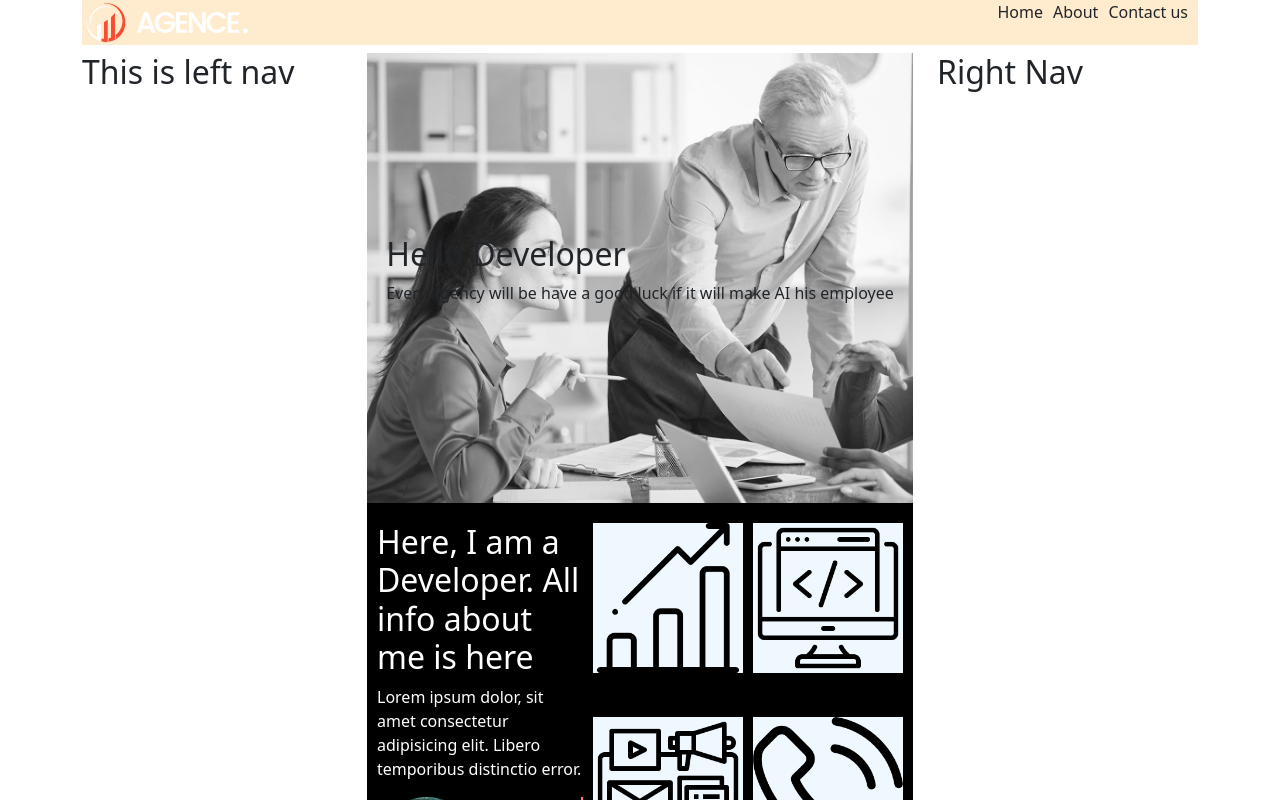
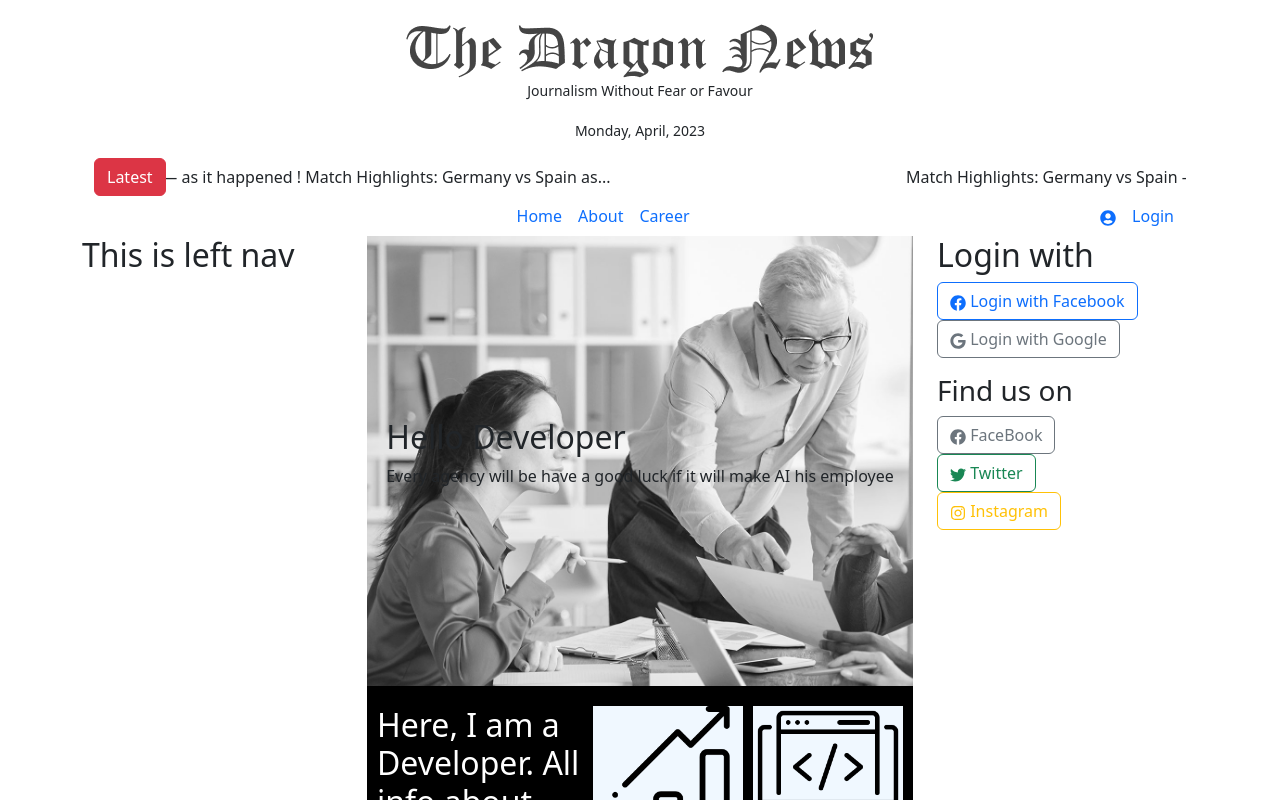
Before and after one commit to Himlaoy/happy-raw-css, a React (Vite) app: page / in a window 1280 px wide. Shown: the top 800 px of the page. Built offline with nearby package versions, Linux system fonts and the light colour scheme.

Commit message:
Qzone done

```diff
--- a/package.json
+++ b/package.json
@@ -11,9 +11,12 @@
   },
   "dependencies": {
     "bootstrap": "^5.2.3",
+    "moment": "^2.29.4",
     "react": "^18.2.0",
     "react-bootstrap": "^2.7.4",
     "react-dom": "^18.2.0",
+    "react-fast-marquee": "^1.5.0",
+    "react-icons": "^4.8.0",
     "react-router-dom": "^6.10.0"
   },
   "devDependencies": {
--- a/src/Page/Header/Header.jsx
+++ b/src/Page/Header/Header.jsx
@@ -1,10 +1,56 @@
 import React from 'react';
-import logo from '/logo/logo.png'
+import logo from '/news/logo.png'
+import moment from 'moment';
+import { Button, Container, Nav, Navbar } from 'react-bootstrap';
+import Marquee from "react-fast-marquee";
+import { Link } from 'react-router-dom';
+import { FaBeer, FaUserCircle } from 'react-icons/fa';
+
 
 const Header = () => {
     return (
-        <div>
-            <header className='head'>
+        <Container>
+            <div className='text-center mt-4'>
+                <img src={logo} alt="" />
+                <p><small>Journalism Without Fear or Favour</small></p>
+                <p><small>{moment().format("dddd, MMMM, YYYY")}</small></p>
+                <div className='d-flex mt-3'>
+                    <Button variant='danger'>Latest</Button>
+                    <Marquee>Match Highlights: Germany vs Spain — as it happened   !   Match Highlights: Germany vs Spain as...</Marquee>
+
+                </div>
+            </div>
+            <Navbar bg="white" expand="lg">
+                <Container>
+                    <Navbar.Toggle aria-controls="basic-navbar-nav" />
+                    <Navbar.Collapse id="basic-navbar-nav text-decoration-none">
+                        <Nav className="mx-auto text-decoration-none gap-3 ">
+                            <Link style={{textDecoration:'none'}}  to="/">Home</Link>
+                            <Link style={{textDecoration:'none'}} >About</Link>
+                            <Link style={{textDecoration:'none'}} >Career</Link>
+                        </Nav>
+                        <Nav className='gap-3 text-decoration-none' >
+                            <Link style={{textDecoration:'none'}}><FaUserCircle></FaUserCircle></Link>
+                            <Link style={{textDecoration:'none'}} to="/login">Login</Link>
+                        </Nav>
+                    </Navbar.Collapse>
+
+                </Container>
+            </Navbar>
+            <div>
+
+            </div>
+        </Container>
+
+    );
+};
+
+export default Header;
+
+
+
+
+{/* <header className='head'>
                 <img src={logo} alt="" />
                 <div>
                     <ul className='items'>
@@ -14,10 +60,4 @@ const Header = () => {
                     </ul>
                 </div>
             </header>
-            <h3></h3>
-        </div>
-
-    );
-};
-
-export default Header;
+            <h3></h3> */}
--- a/src/Page/Header.jsx
+++ b/src/Page/Qzone/Qzone.jsx
@@ -1,11 +1,11 @@
 import React from 'react';
 
-const Header = () => {
+const Qzone = () => {
     return (
         <div>
-            <h2>This is header</h2>
+
         </div>
     );
 };
 
-export default Header;
+export default Qzone;
--- a/src/Page/RightNav/RightNav.jsx
+++ b/src/Page/RightNav/RightNav.jsx
@@ -1,9 +1,20 @@
 import React from 'react';
+import { Button } from 'react-bootstrap';
+import { FaFacebook, FaGoogle, FaInstagram, FaTwitter } from 'react-icons/fa';
 
 const RightNav = () => {
     return (
         <div>
-            <h2>Right Nav</h2>
+            <h2>Login with</h2>
+            <Button variant="outline-primary"><FaFacebook></FaFacebook> Login with Facebook</Button>
+            <br />
+            <Button variant="outline-secondary"><FaGoogle></FaGoogle> Login with Google</Button>
+            <h3 className='mt-3'>Find us on </h3>
+            <Button variant="outline-secondary"><FaFacebook></FaFacebook> FaceBook</Button>
+            <br />
+            <Button variant="outline-success"><FaTwitter></FaTwitter> Twitter</Button>
+            <br />
+            <Button variant="outline-warning"><FaInstagram></FaInstagram> Instagram</Button>
         </div>
     );
 };
```
Also changed, not shown: index.html (line endings or trailing spaces), 1 other file (tests, documents, lock files or other folders).
